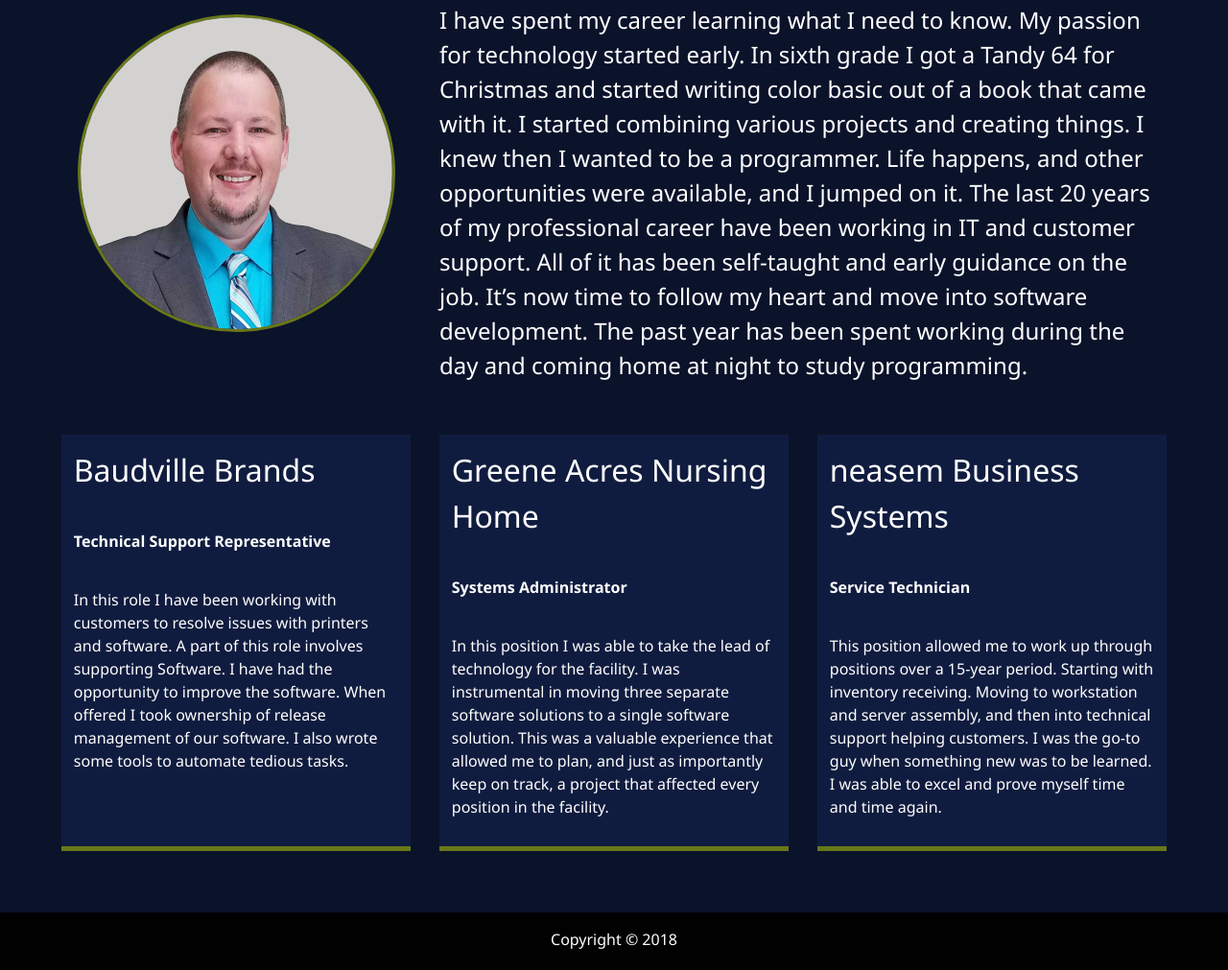
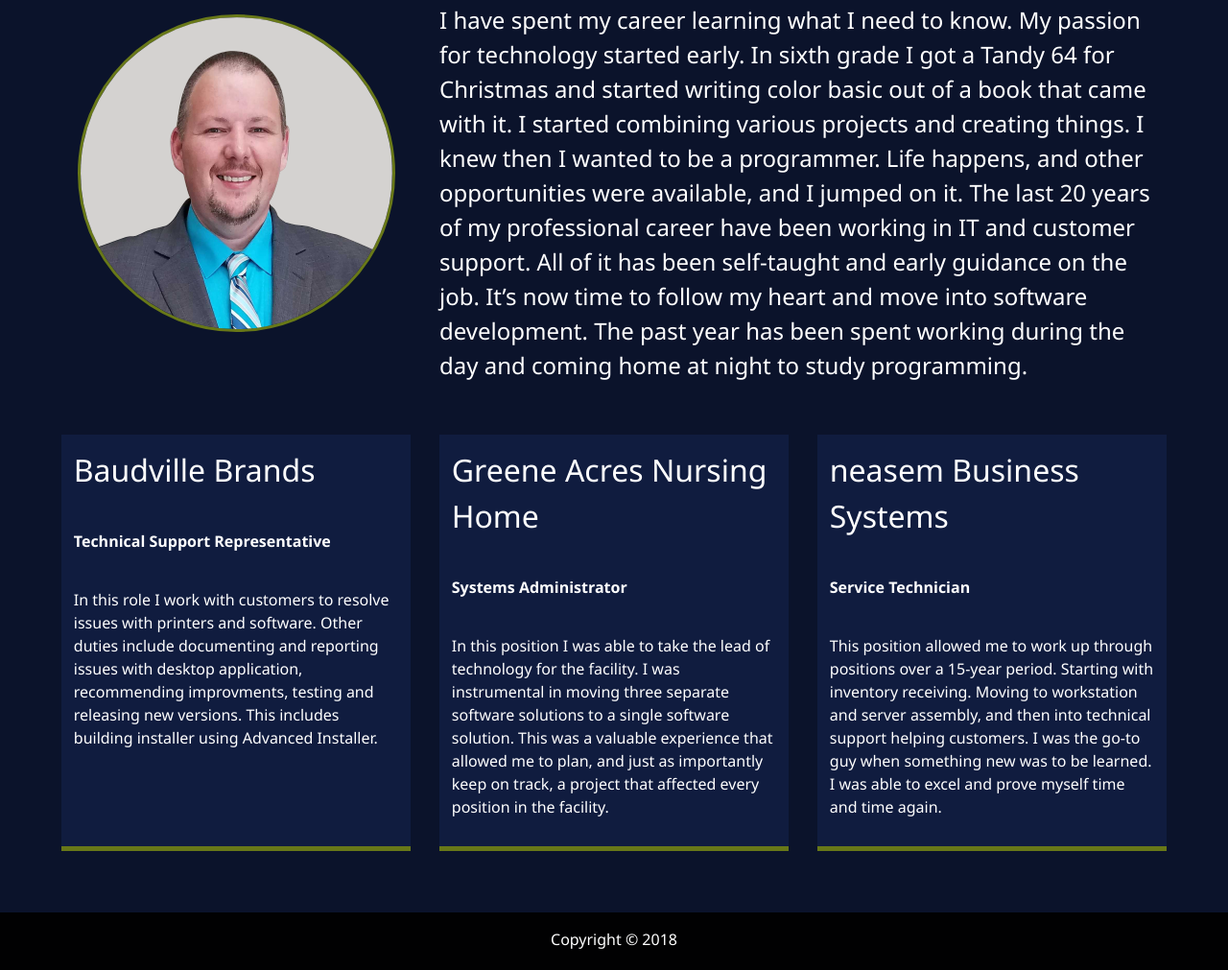
Before and after one commit to ericwholt/MyPortfolio, a website: page dist/about.html in a window 1280 px wide. Shown: the part 345-1356 px from the top of the page at 96% size. Drawn offline with Linux system fonts and the light colour scheme.

Commit message:
Updated Job Description

```diff
--- a/dist/about.html
+++ b/dist/about.html
@@ -76,10 +76,9 @@
             <div class="job job-1">
                 <h3>Baudville Brands</h3>
                 <h6>Technical Support Representative</h6>
-                <p>In this role I have been working with customers to resolve issues with printers and software. A part
-                    of this role involves supporting Software. I have had the opportunity to improve the software. When
-                    offered I took ownership of release management of our software. I also wrote some tools to automate
-                    tedious tasks.
+                <p>In this role I work with customers to resolve issues with printers and software. Other duties
+                    include documenting and reporting issues with desktop application, recommending improvments,
+                    testing and releasing new versions. This includes building installer using Advanced Installer.
                 </p>
             </div>
             <div class="job job-2">
```
